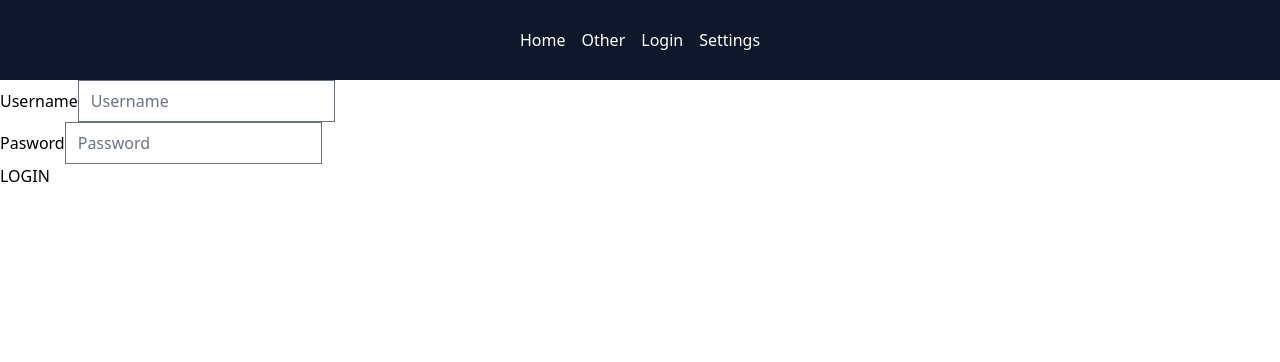
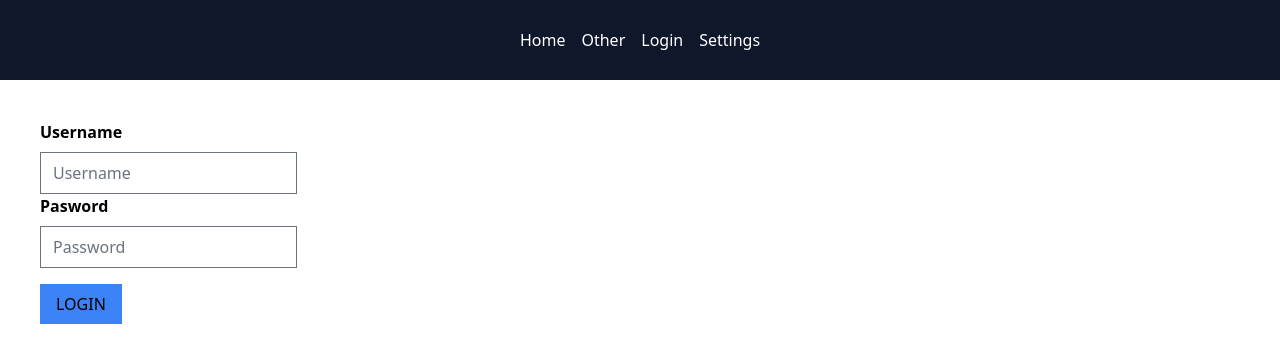
Before and after one commit to Cesarg1671/company-directory, a Vue app: page /login in a window 1280 px wide. Shown: the top 362 px of the page. Built offline with nearby package versions, Linux system fonts and the light colour scheme; what @vueuse/firebase would draw is missing.

Commit message:
style login page

```diff
--- a/src/views/LoginPage.vue
+++ b/src/views/LoginPage.vue
@@ -1,15 +1,15 @@
 <template>
-    <form class ="" @submit.prevent>
+    <form class ="m-10" @submit.prevent>
     <div>
-        <label for="username" class="">Username</label>
+        <label for="username" class="block mb-2 font-bold">Username</label>
         <input id="username" v-model="username" type="text" placeholder="Username">
     </div>
         <div>
-        <label for="password" class="">Pasword</label>
+        <label for="password" class="block mb-2 font-bold">Pasword</label>
         <input id="password" v-model="password" type="password" placeholder="Password">
      </div>
 
-    <button @click="logUserIn" class="">LOGIN</button>
+    <button @click="logUserIn" class="bg-blue-500 mt-4 px-4 py-2 hover:bgblue-900 hover:text-white">LOGIN</button>
 
     </form>
 </template>
```
